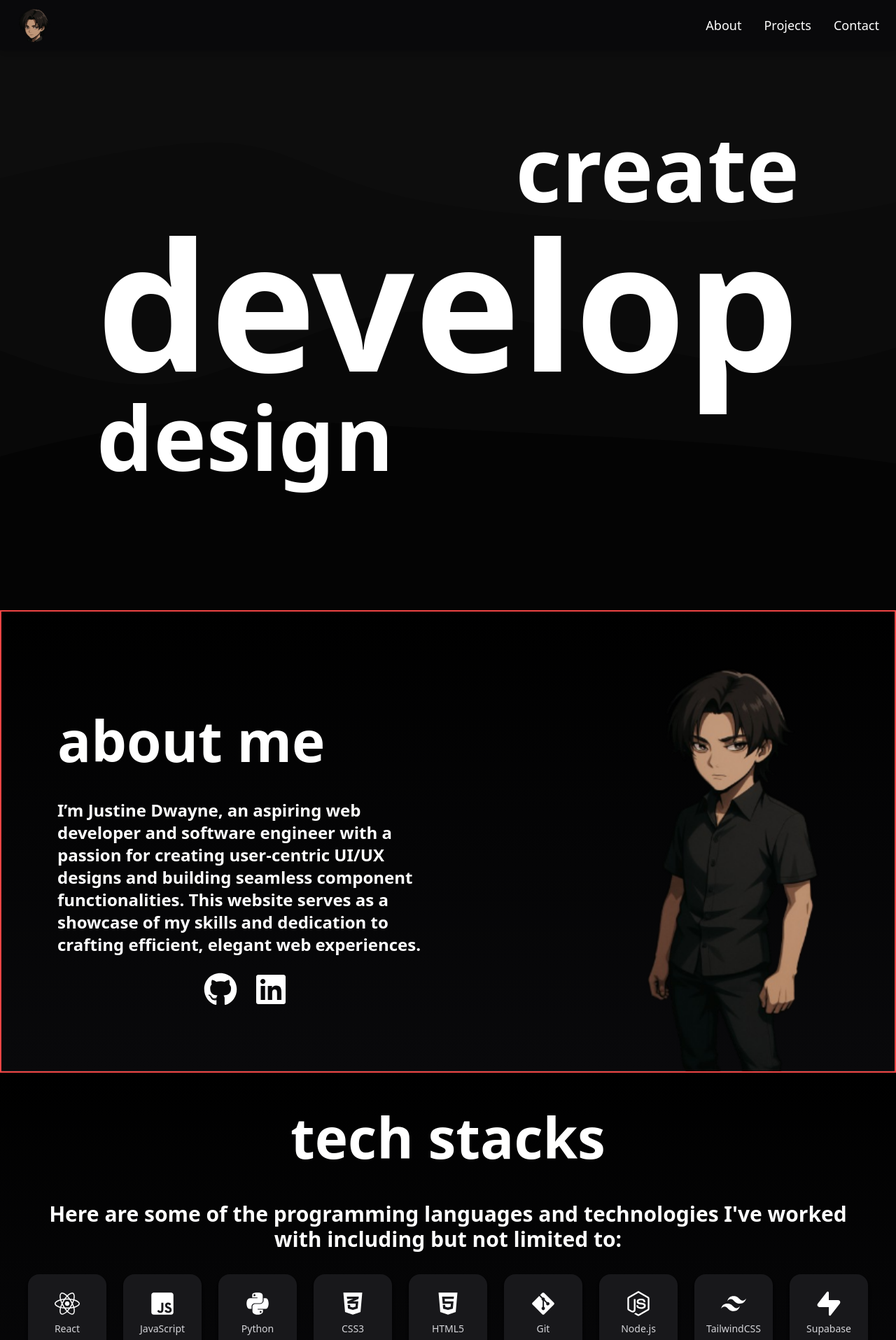
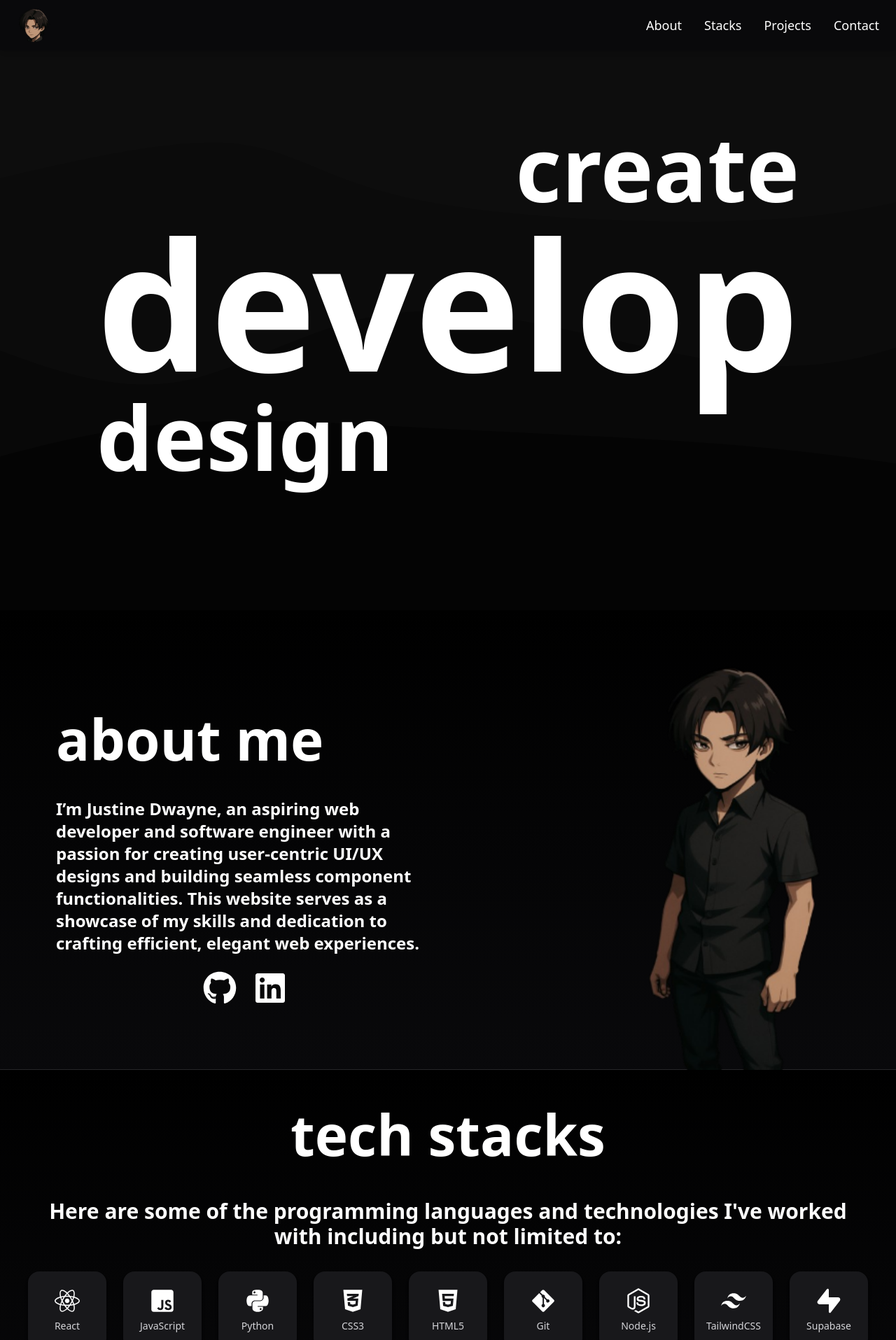
Before and after one commit to JustineDwayne/Dwayne-Portfolio, a React (Create React App) app: page / in a window 1280 px wide. Shown: the top 1915 px of the page at 70% size. Built offline with nearby package versions, Linux system fonts and the light colour scheme.

Commit message:
Add header link

```diff
--- a/src/App.js
+++ b/src/App.js
@@ -9,9 +9,11 @@ function App() {
       <Header />
       <Main />
       <section id="about" className="scroll-mt-[5rem]">
-      <About />
-        </section>
+        <About />
+      </section>
+      <section id="stacks" className="scroll-mt-[5rem]">
       <Icons />
+      </section>
     </div>
   );
 }
--- a/src/Components/About.jsx
+++ b/src/Components/About.jsx
@@ -5,7 +5,7 @@ import { FaLinkedin, FaGithub } from "react-icons/fa";
 export default function About() {
     return (
         <section
-            className="relative flex-1 flex flex-col md:flex-row bg-gradient-to-b from-black to-zinc-950 md:p-10 border-red-500 border-2 bg-cover bg-center"
+            className="relative flex-1 flex flex-col md:flex-row bg-gradient-to-b from-black to-zinc-950 md:p-10 bg-cover bg-center"
         >
 
             <div className="flex flex-col justify-center max-w-4xl pt-8 px-10 md:max-w-none md:flex-1">
--- a/src/Components/Header.jsx
+++ b/src/Components/Header.jsx
@@ -20,6 +20,11 @@ function Header() {
                     <li>
                         <a href="#about" className="hover:text-gray-300 transition-colors duration-200">
                             About
+                        </a>
+                    </li>
+                    <li>
+                        <a href="#stacks" className="hover:text-gray-300 transition-colors duration-200">
+                            Stacks
                         </a>
                     </li>
                     <li>
@@ -63,6 +68,14 @@ function Header() {
                         </li>
                         <li>
                             <a
+                                href="#stacks"
+                                className="hover:text-gray-300 transition-colors duration-200"
+                                onClick={() => setIsOpen(false)}>
+                                Stacks
+                            </a>
+                        </li>
+                        <li>
+                            <a
                                 href="#projects"
                                 className="hover:text-gray-300 transition-colors duration-200"
                                 onClick={() => setIsOpen(false)}
--- a/src/Components/Main.jsx
+++ b/src/Components/Main.jsx
@@ -4,7 +4,7 @@ import ch from '../Assets/character.png';
 export default function Main() {
     return (
         <section
-            className="relative w-full overflow-x-hidden flex items-center justify-center bg-no-repeat bg-cover bg-center"
+            className="relative w-full flex items-center justify-center bg-no-repeat bg-cover bg-center"
             style={{ backgroundImage: `url(${bg})` }}
         >
             <div className="flex flex-col items-center justify-center min-h-screen px-4 text-center pb-20 w-full max-w-[100vw]">
```
